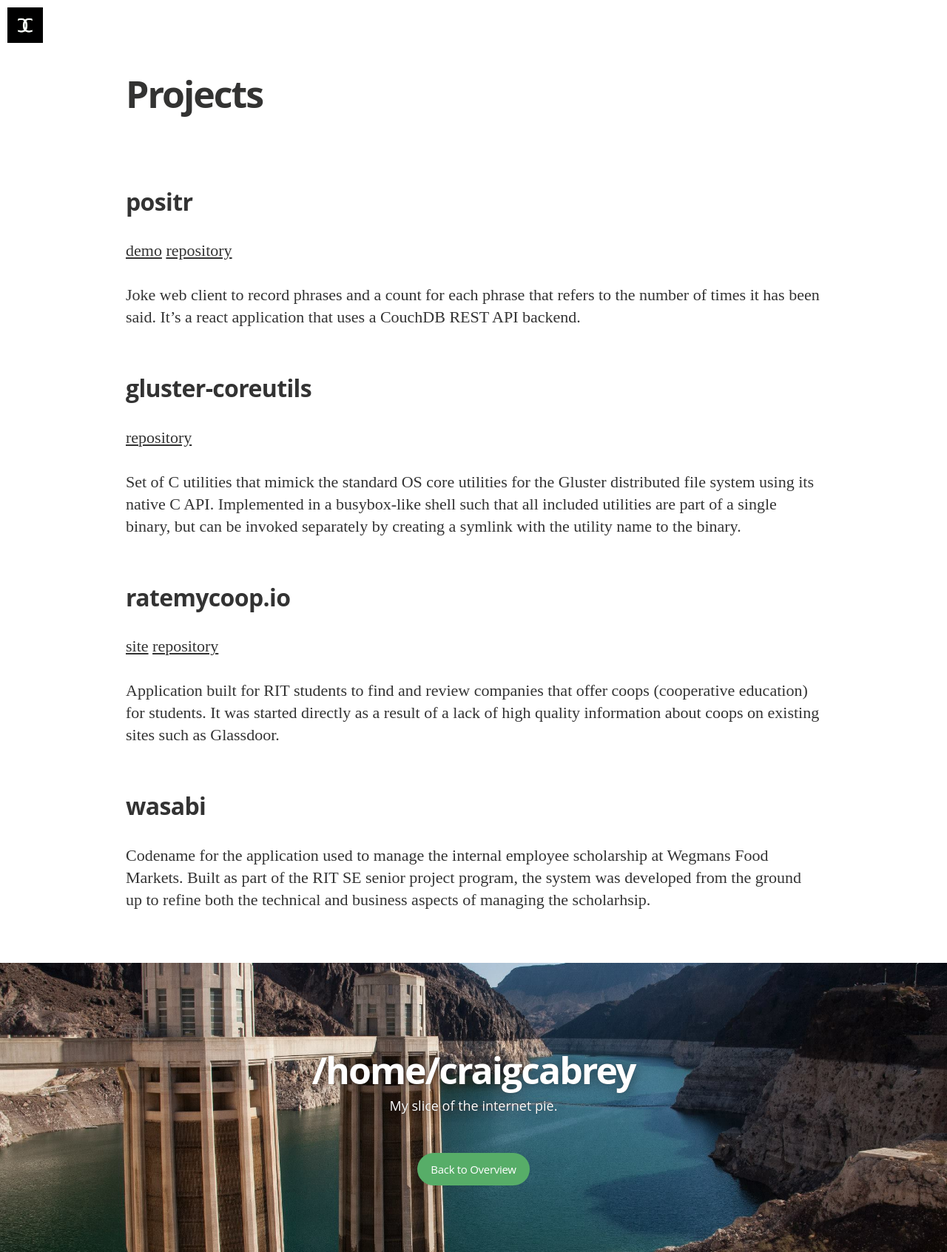
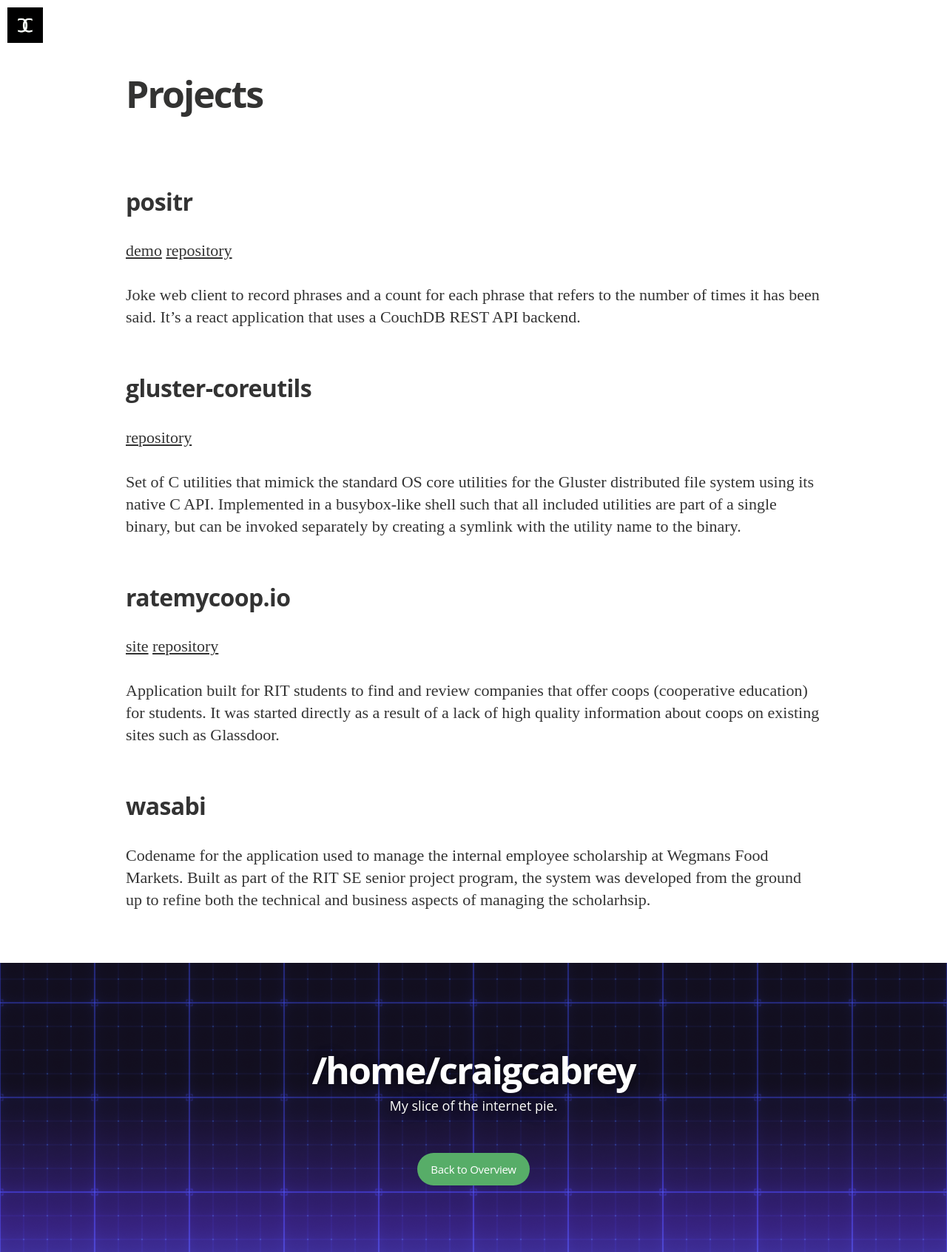
Before and after one commit to craigcabrey/craigcabrey.github.io, a Jekyll site: the page built from projects.md, in a window 1280 px wide. Shown: the whole page at 74% size. Built offline with Jekyll 4.4.1, drawn with Linux system fonts in a browser that asks for light colours; nearby versions of some CDN libraries; some web fonts are replaced; Markdown is read by kramdown in place of the engine named in the settings.

Commit message:
Add image to projects page

```diff
--- a/projects.md
+++ b/projects.md
@@ -1,6 +1,7 @@
 ---
 layout: page
 title: Projects
+image: /assets/images/blueprint.png
 permalink: /projects/
 ---
 
```
Also changed, not shown: assets/images/blueprint.png (added).
